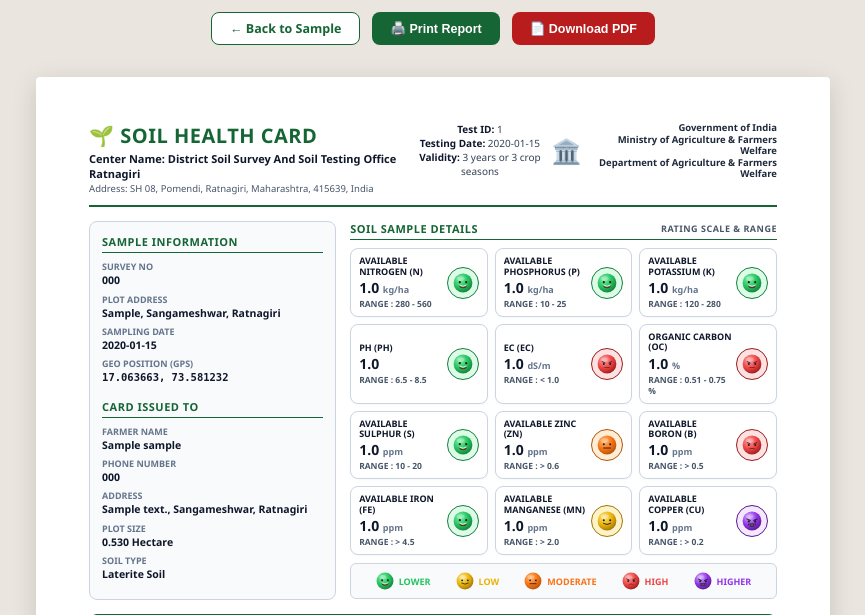
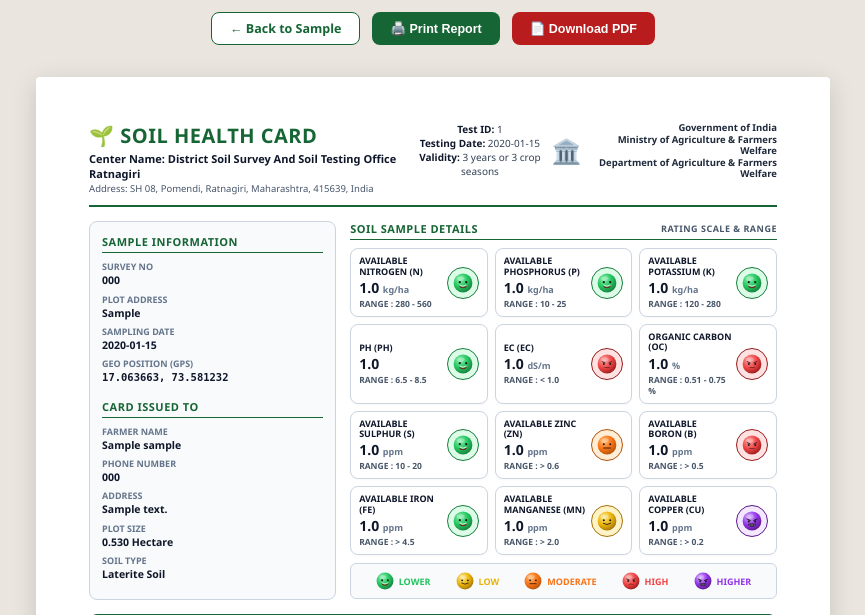
Before and after one commit to yashpakaye8-art/soiltrack-, a Flask app: page /soil-health-card/1 in a window 1280 px wide. Shown: the top 615 px of the page, without its empty margins (207-1072 px from the left). Run offline with Flask 3, Linux system fonts and the light colour scheme; the visitor is signed in with stand-in values (Sample User, id 1); tables that the repository leaves empty hold one stand-in row (values such as "Sample post"); some libraries are stand-ins or nearby versions.

Commit message:
fix: remove hardcoded Sangameshwar, Ratnagiri string from Soil Health Card template

```diff
--- a/templates/soil_health_card.html
+++ b/templates/soil_health_card.html
@@ -476,11 +476,11 @@
             </div>
             <div class="info-row">
                 <div class="info-label">PLOT ADDRESS</div>
-                <div class="info-value">{{ sample.village or 'Jambhulwadi' }}, Sangameshwar, Ratnagiri</div>
+                <div class="info-value">{{ sample.village or '—' }}</div>
             </div>
             <div class="info-row">
                 <div class="info-label">SAMPLING DATE</div>
-                <div class="info-value">{{ sample.collection_date or '2025-2026' }}</div>
+                <div class="info-value">{{ sample.collection_date or '—' }}</div>
             </div>
             <div class="info-row">
                 <div class="info-label">GEO POSITION (GPS)</div>
@@ -490,15 +490,15 @@
             <div class="panel-heading" style="margin-top: 14px;">CARD ISSUED TO</div>
             <div class="info-row">
                 <div class="info-label">FARMER NAME</div>
-                <div class="info-value">{{ sample.farmer_name or 'Sharada Krushna Kardode' }}</div>
+                <div class="info-value">{{ sample.farmer_name or '—' }}</div>
             </div>
             <div class="info-row">
                 <div class="info-label">PHONE NUMBER</div>
-                <div class="info-value">{{ sample.phone_number or '+91 9******7579' }}</div>
+                <div class="info-value">{{ sample.phone_number or '—' }}</div>
             </div>
             <div class="info-row">
                 <div class="info-label">ADDRESS</div>
-                <div class="info-value">{{ sample.address or sample.village or 'Jambhulwadi' }}, Sangameshwar, Ratnagiri</div>
+                <div class="info-value">{{ sample.address or sample.village or '—' }}</div>
             </div>
             <div class="info-row">
                 <div class="info-label">PLOT SIZE</div>
```
